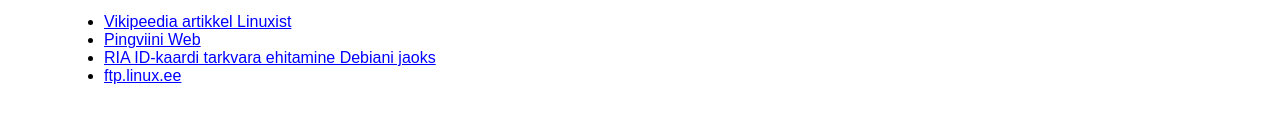
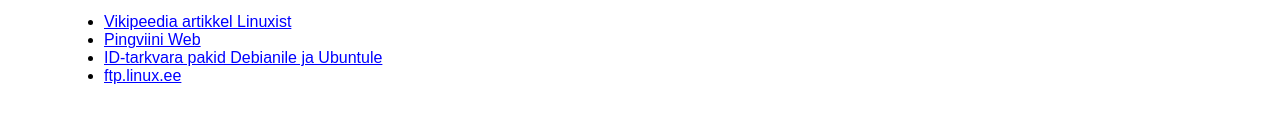
Before and after one commit to mahfiaz/linux.ee, a plain HTML site: page index.html in a window 1280 px wide. Shown: the part 272-394 px from the top of the page. Drawn offline with Linux system fonts and the light colour scheme.

Commit message:
sorri, mrtn, liiga keeruline

```diff
--- a/index.html
+++ b/index.html
@@ -30,7 +30,7 @@
 		<ul>
 			<li><a href="http://et.wikipedia.org/wiki/Linux">Vikipeedia artikkel Linuxist</a></li>
 			<li><a href="http://pingviin.org">Pingviini Web</a></li>
-			<li><a href="https://github.com/martinpaljak/ria-debian-build">RIA ID-kaardi tarkvara ehitamine Debiani jaoks</a></li>
+			<li><a href="http://lauri.xn--vsandi-pxa.com/posts/ubuntu-trusty-esteid.html">ID-tarkvara pakid Debianile ja Ubuntule</a></li>
 			<li><a href="ftp://ftp.linux.ee">ftp.linux.ee</a></li>
 		</ul>
 		<p id="github"><a href="https://github.com/4nd3r/linux.ee"><img src="github.png" alt="Fork me on GitHub" /></a></p>
```
